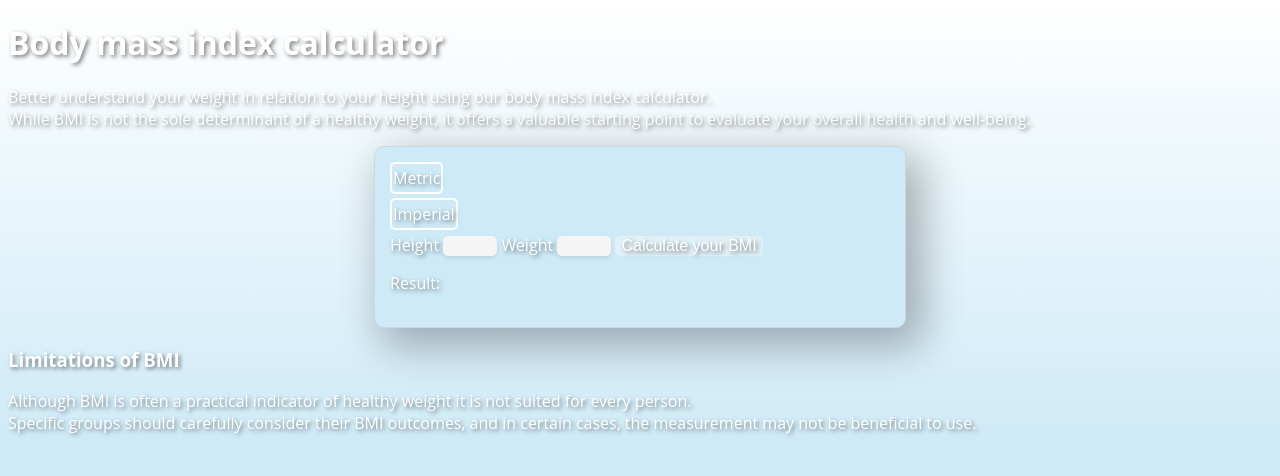
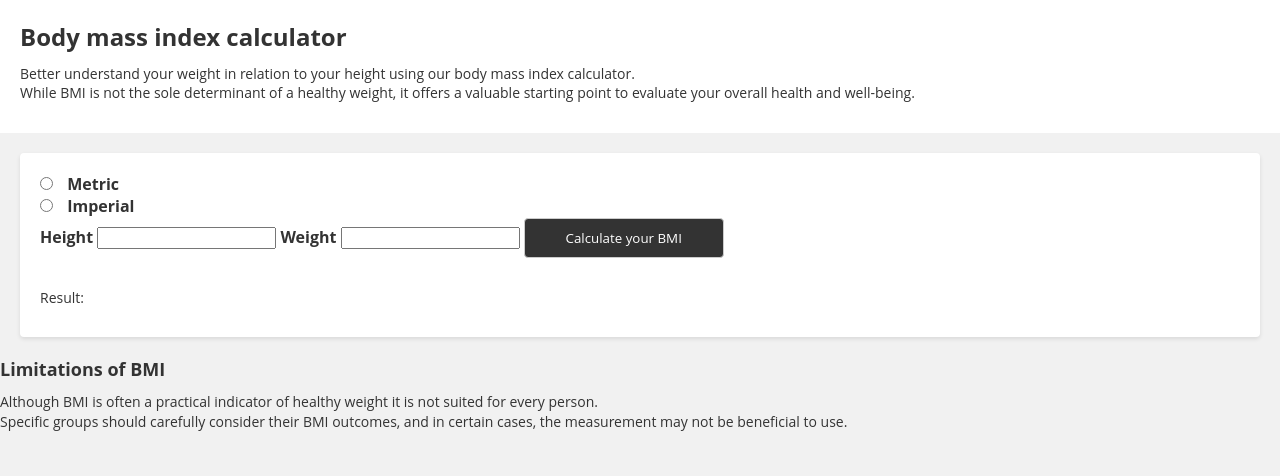
Before and after one commit to alan-kalkan/bmc-calculator, a plain HTML site: page index.html in a window 1280 px wide. Drawn offline with Linux system fonts and the light colour scheme.

Commit message:
stylesheet upgrade

```diff
--- a/app.js
+++ b/app.js
@@ -7,6 +7,7 @@ document.addEventListener("DOMContentLoaded", function () {
   const switchSecondtUnit = document.getElementsByClassName("unittwo");
   const heightInput = document.getElementById("height");
   const weightInput = document.getElementById("weight");
+  const resultOutput = document.getElementById("result");
 
   metric.onclick = function () {
     firstUnit.innerText = "Height";
@@ -56,7 +57,6 @@ document.addEventListener("DOMContentLoaded", function () {
       let result =
         Math.round((parsedWeight / (parsedHeight * parsedHeight)) * 10) / 10;
 
-      const resultOutput = document.getElementById("result");
       resultOutput.innerText = result;
     }
   });
--- a/style.css
+++ b/style.css
@@ -1,5 +1,5 @@
-body {
-  font-family: "Open Sans", sans-serif;
+/* body {
+
   background-color: #ceeaf7;
   background-image: linear-gradient(to bottom, #ffffff, #ceeaf7);
   background-repeat: no-repeat;
@@ -83,4 +83,97 @@ input[type="radio"] + label {
 input[type="radio"]:checked + label {
   background-color: #ffffff;
   color: #ceeaf7;
+} */
+
+/* Reset des styles par défaut */
+* {
+  font-family: "Open Sans", sans-serif;
+  margin: 0;
+  padding: 0;
+  box-sizing: border-box;
 }
+
+body {
+  font-family: Arial, sans-serif;
+  background-color: #f1f1f1;
+  color: #333;
+  line-height: 1.4;
+}
+
+#header {
+  background-color: #fff;
+  padding: 20px;
+}
+
+h1 {
+  font-size: 24px;
+  margin-bottom: 10px;
+}
+
+p {
+  font-size: 14px;
+  margin-bottom: 20px;
+}
+
+#global {
+  background-color: #fff;
+  padding: 20px;
+  margin: 20px;
+  border-radius: 4px;
+  box-shadow: 0 2px 4px rgba(0, 0, 0, 0.1);
+}
+
+#global input[type="radio"] {
+  margin-right: 10px;
+}
+
+label {
+  font-weight: bold;
+  margin-bottom: 10px;
+}
+
+input[type="text"],
+button {
+  padding: 10px;
+  border: 1px solid #ccc;
+  border-radius: 4px;
+  margin-bottom: 10px;
+  width: 200px;
+}
+
+button {
+  background-color: #333;
+  color: #fff;
+  cursor: pointer;
+}
+
+.result {
+  margin-top: 20px;
+}
+
+#result {
+  font-size: 24px;
+  font-weight: bold;
+}
+
+h3 {
+  font-size: 18px;
+  margin-bottom: 10px;
+}
+
+p {
+  font-size: 14px;
+  margin-bottom: 10px;
+}
+
+/* Responsive */
+@media screen and (max-width: 768px) {
+  #global {
+    margin: 10px;
+  }
+
+  input[type="text"],
+  button {
+    width: 100%;
+  }
+}
```
Also changed, not shown: 1 other file.
